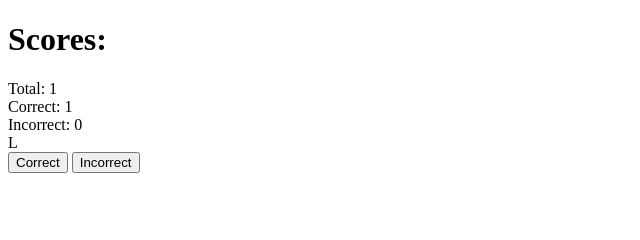
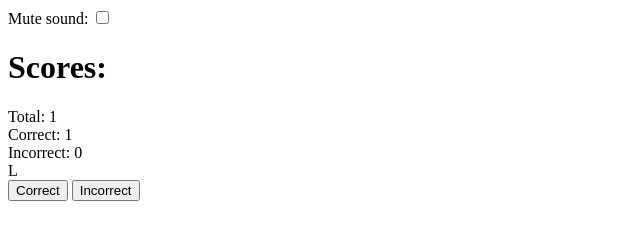
Before and after one commit to lmagalhaes/larissa, a website: page index.html in a window 1280 px wide. Both pictures are taken after a click on the button "Correct". Shown: the whole page, without its empty margins (0-640 px from the left). Drawn offline with nearby package versions, Linux system fonts and the light colour scheme.

Commit message:
Implements sound muting (Sounds sometimes sucks ) :)

```diff
--- a/index.html
+++ b/index.html
@@ -11,6 +11,7 @@
 </head>
 
 <body data-ng-controller="AppController">
+    Mute sound: <input type="checkbox" name="muteSound" data-ng-model="muteSound" />
     <scores data-score="score"></scores>
     <card data-letter="letter"></card>
 
--- a/js/index.js
+++ b/js/index.js
@@ -40,8 +40,10 @@ app.controller('AppController', function($scope){
     };
 
     playSound = function (sound) {
-        sounds[sound].currentTime = 0;
-        sounds[sound].play();
+        if (!$scope.muteSound) {
+            sounds[sound].currentTime = 0;
+            sounds[sound].play();
+        }
     };
 
     $scope.evaluate = function(evaluateTo) {
```
